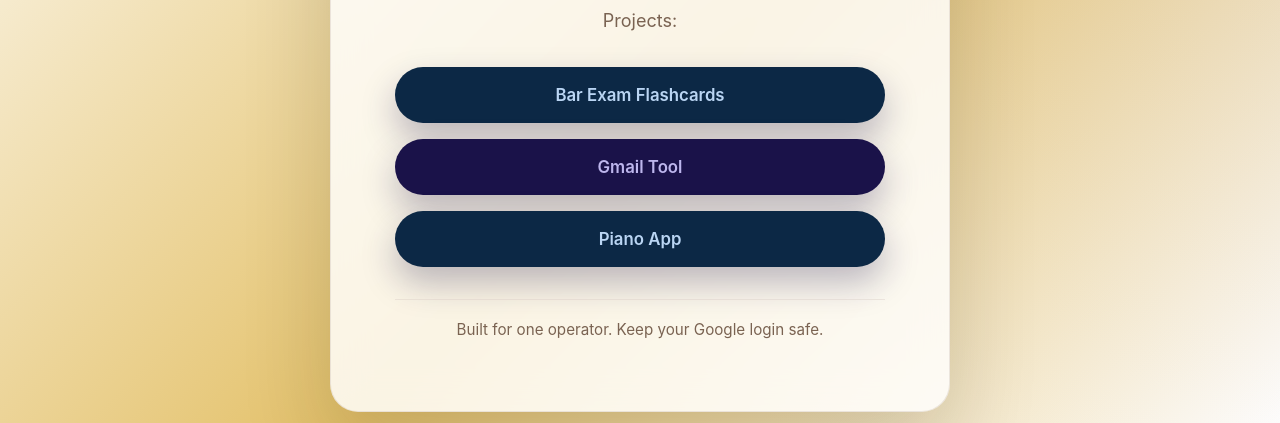
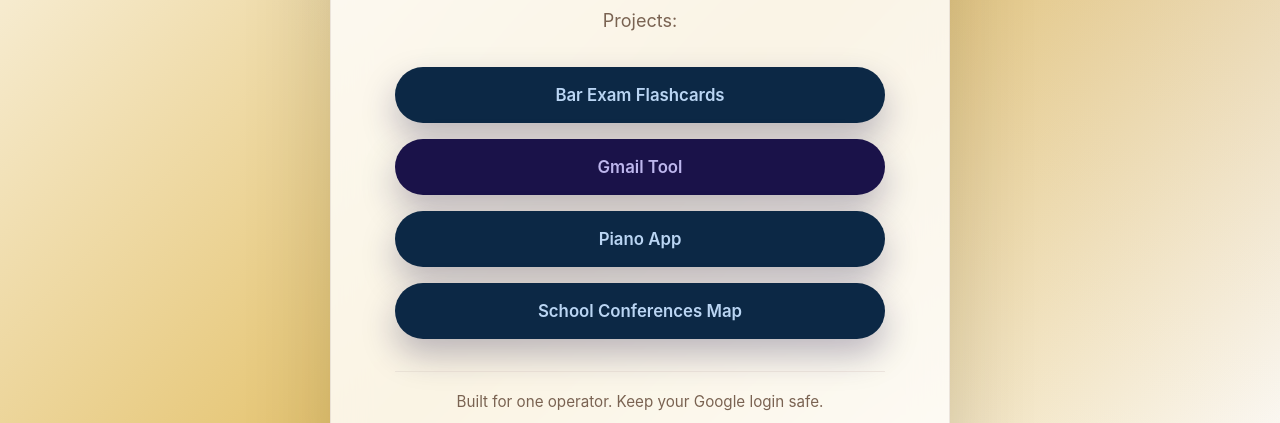
Before and after one commit to abobilly/badgey-homepage, a website: page index.html in a window 1280 px wide. Shown: the part 377-800 px from the top of the page. Drawn offline with Linux system fonts and the light colour scheme.

Commit message:
Add School Conferences Map link

```diff
--- a/index.html
+++ b/index.html
@@ -210,6 +210,7 @@
       <a href="https://badgey-flashcards.pages.dev" class="cta cta-secondary">Bar Exam Flashcards</a>
       <a href="https://app.badgey.org" class="cta">Gmail Tool</a>
       <a href="https://piano.badgey.org" class="cta cta-secondary">Piano App</a>
+      <a href="https://conferences.badgey.org" class="cta cta-secondary">School Conferences Map</a>
     </div>
     <footer>
       Built for one operator. Keep your Google login safe.
```
